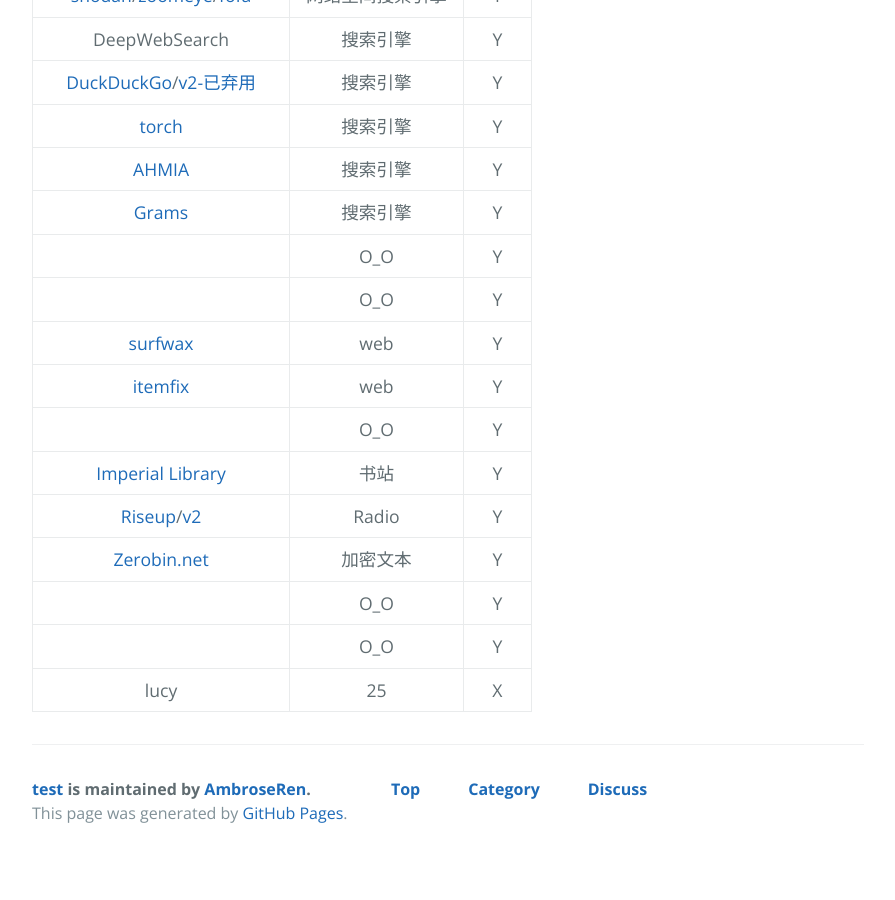
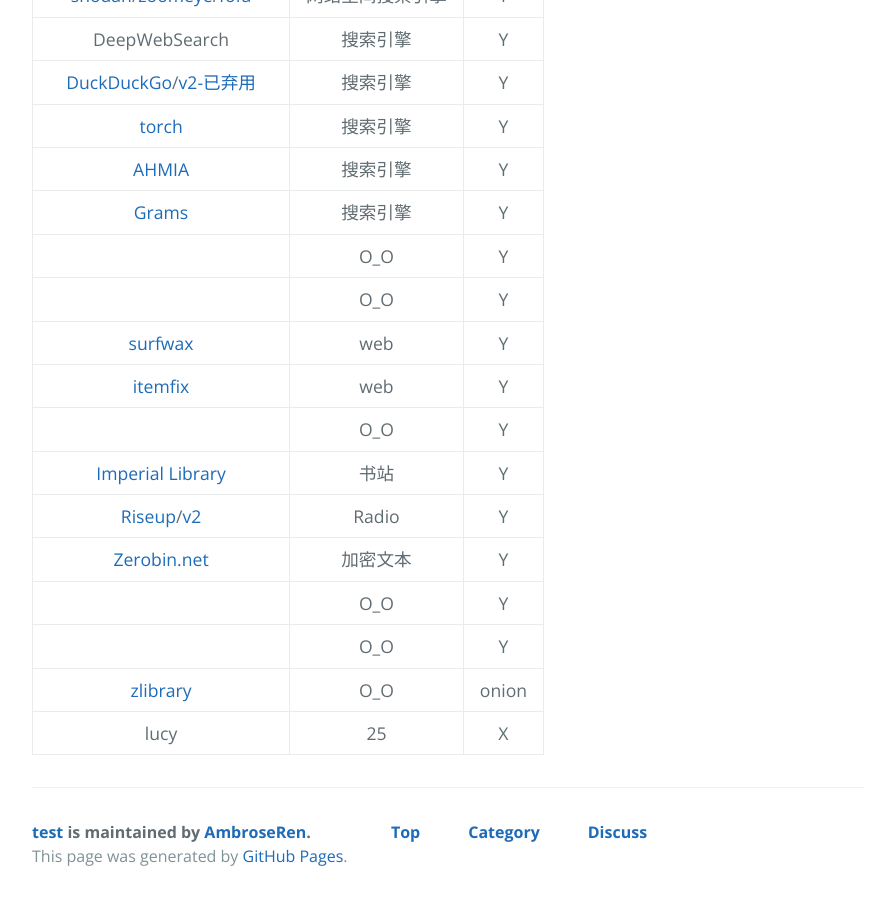
Before and after one commit to AmbroseRen/test, a Jekyll site: the page built from Doc/Tools/Tor.md, in a window 1280 px wide and 900 px high, scrolled down 1253 px. Shown: the whole window, without its empty margins (192-1087 px from the left). Built offline with Jekyll 4.4.1, drawn with Linux system fonts in a browser that asks for light colours; nearby versions of some CDN libraries; our own code applies the rules of GitHub Pages for plain Markdown files; library files that are not in the unit come from our copies; the repository's description, which GitHub fills in, is left out; before the commit the page ends 2110 px from its top, so only the background shows below that.

Commit message:
Update Tor.md

```diff
--- a/Doc/Tools/Tor.md
+++ b/Doc/Tools/Tor.md
@@ -52,4 +52,5 @@
 | [Zerobin.net](http://zerobinftagjpeeebbvyzjcqyjpmjvynj5qlexwyxe7l3vqejxnqv5qd.onion/) | 加密文本 | Y |
 | []() | O_O | Y |
 | []() | O_O | Y |
+| [zlibrary](http://zlibrary24tuxziyiyfr7zd46ytefdqbqd2axkmxm4o5374ptpc52fad.onion) | O_O | onion |
 | lucy | 25 | X |
```
